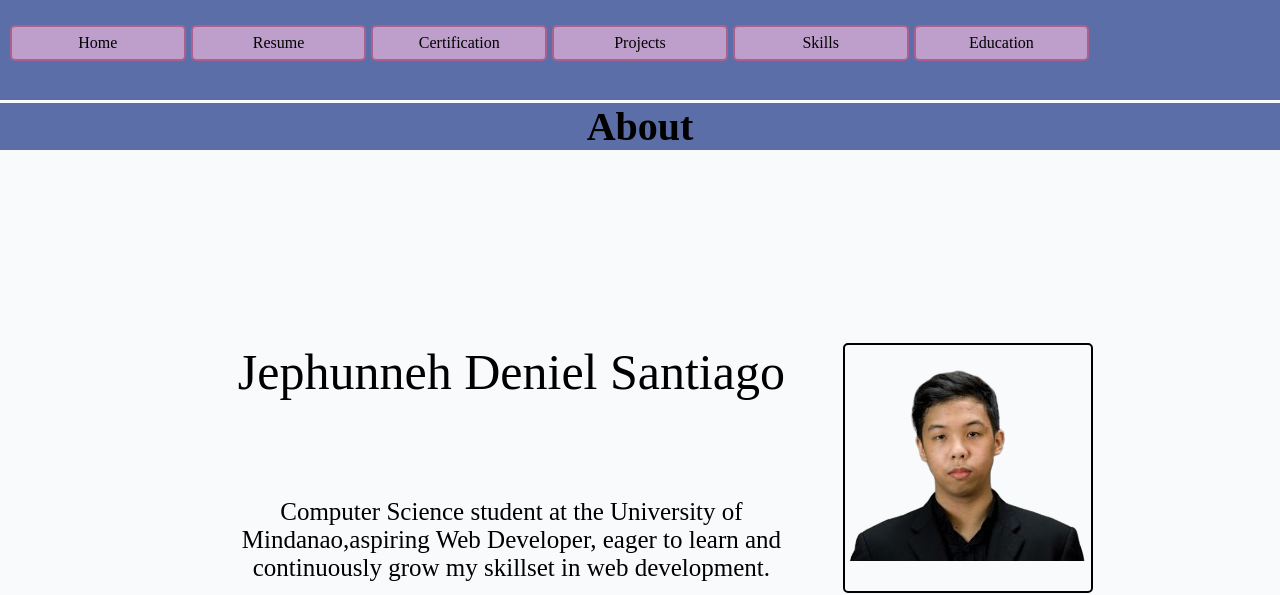
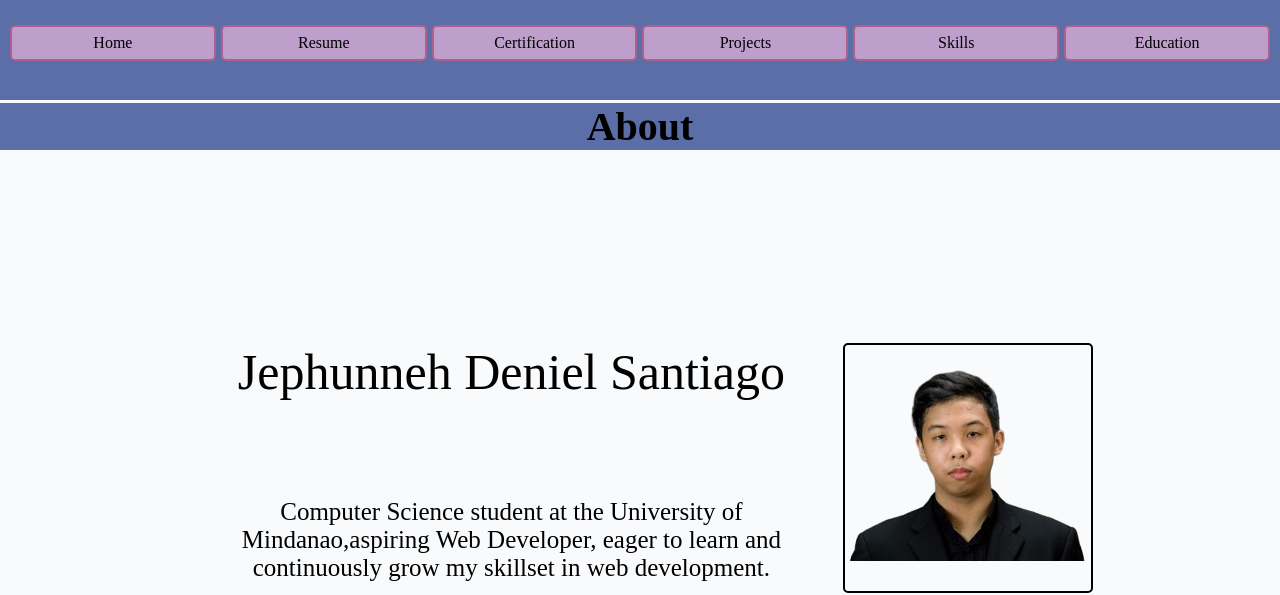
Before and after one commit to tanwa1/JSantiago.github.io, a plain HTML site: page index.html in a window 1280 px wide. Shown: the top 595 px of the page. Drawn offline with Linux system fonts and the light colour scheme.

Commit message:
Update index.css

```diff
--- a/index.css
+++ b/index.css
@@ -23,7 +23,7 @@ header {
 }
 .header-container {
   display: grid;
-  grid-template-columns: 1fr 1fr 1fr 1fr 1fr 1fr 1fr;
+  grid-template-columns: 1fr 1fr 1fr 1fr 1fr 1fr;
   gap: 5px;
   padding-right: 20px;
 }
```
